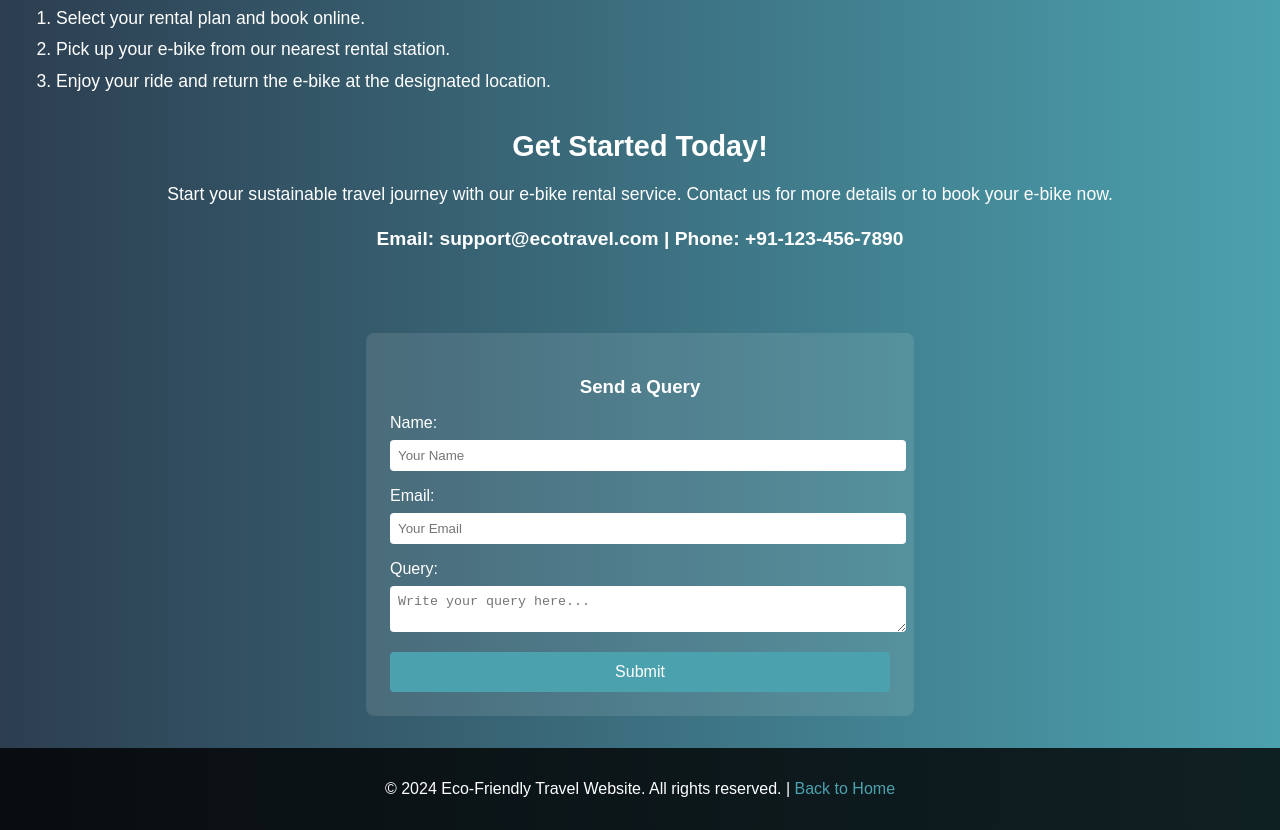
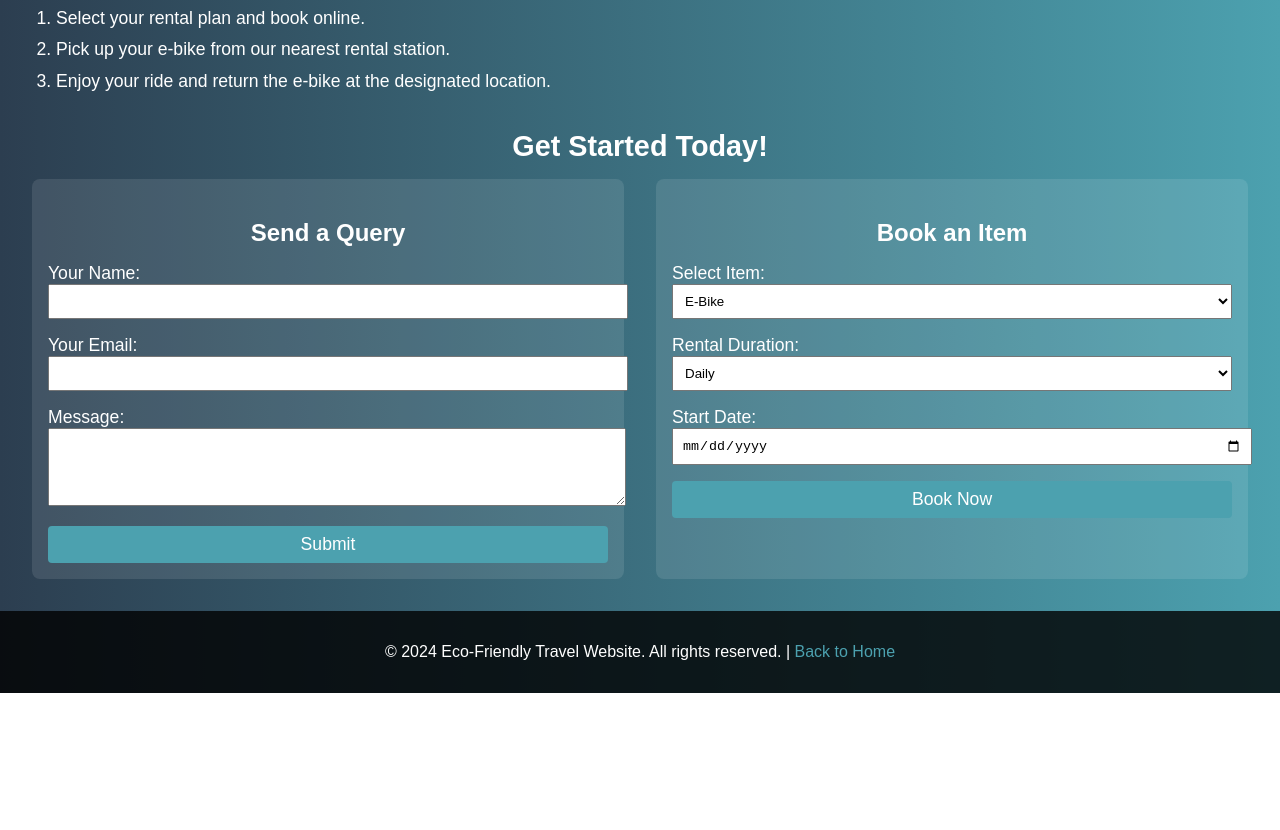
Before and after one commit to Palak21012005/Ech-friendly-travel, a plain HTML site: page e-bike-rentals.html in a window 1280 px wide. Shown: the part 946-1776 px from the top of the page. After the commit the page ends 1639 px from the top, so only its background shows below. Drawn offline with Linux system fonts and the light colour scheme.

Commit message:
Update e-bike-rentals.html

```diff
--- a/e-bike-rentals.html
+++ b/e-bike-rentals.html
@@ -76,31 +76,54 @@
       </ol>
     </section>
 
-    <!-- Contact Section -->
+    <!-- Contact and Booking Section -->
     <section>
       <h2 style="font-size: 1.8rem; text-align: center; margin-bottom: 1rem;">Get Started Today!</h2>
-      <p style="font-size: 1.1rem; text-align: center; line-height: 1.6;">
-        Start your sustainable travel journey with our e-bike rental service. Contact us for more details or to book your e-bike now.
-      </p>
-      <p style="text-align: center; font-size: 1.2rem; font-weight: bold;">
-        Email: support@ecotravel.com | Phone: +91-123-456-7890
-      </p>
-    </section>
-  </main>
-   <!-- Query Form -->
-      <form style="margin: 2rem auto; max-width: 500px; background: rgba(255, 255, 255, 0.1); padding: 1.5rem; border-radius: 8px;">
-        <h3 style="text-align: center; margin-bottom: 1rem;">Send a Query</h3>
-        <label for="name" style="display: block; margin-bottom: 0.5rem;">Name:</label>
-        <input type="text" id="name" name="name" placeholder="Your Name" required style="width: 100%; padding: 0.5rem; margin-bottom: 1rem; border: none; border-radius: 4px;">
+      <div style="display: flex; gap: 2rem; justify-content: center;">
 
-        <label for="email" style="display: block; margin-bottom: 0.5rem;">Email:</label>
-        <input type="email" id="email" name="email" placeholder="Your Email" required style="width: 100%; padding: 0.5rem; margin-bottom: 1rem; border: none; border-radius: 4px;">
+        <!-- Query Form -->
+        <div style="flex: 1; background: rgba(255, 255, 255, 0.1); padding: 1rem; border-radius: 8px;">
+          <h3 style="font-size: 1.5rem; margin-bottom: 1rem; text-align: center;">Send a Query</h3>
+          <form>
+            <label for="name" style="font-size: 1.1rem;">Your Name:</label><br>
+            <input type="text" id="name" name="name" style="width: 100%; padding: 0.5rem; margin-bottom: 1rem;" required><br>
 
-        <label for="query" style="display: block; margin-bottom: 0.5rem;">Query:</label>
-        <textarea id="query" name="query" placeholder="Write your query here..." required style="width: 100%; padding: 0.5rem; margin-bottom: 1rem; border: none; border-radius: 4px;"></textarea>
+            <label for="email" style="font-size: 1.1rem;">Your Email:</label><br>
+            <input type="email" id="email" name="email" style="width: 100%; padding: 0.5rem; margin-bottom: 1rem;" required><br>
 
-        <button type="submit" style="display: block; width: 100%; padding: 0.7rem; background: #4ca1af; color: white; border: none; border-radius: 4px; font-size: 1rem;">Submit</button>
-      </form>
+            <label for="message" style="font-size: 1.1rem;">Message:</label><br>
+            <textarea id="message" name="message" rows="4" style="width: 100%; padding: 0.5rem; margin-bottom: 1rem;" required></textarea><br>
+
+            <button type="submit" style="width: 100%; padding: 0.5rem; background: #4ca1af; border: none; color: white; font-size: 1.1rem; border-radius: 4px;">Submit</button>
+          </form>
+        </div>
+
+        <!-- Booking Form -->
+        <div style="flex: 1; background: rgba(255, 255, 255, 0.1); padding: 1rem; border-radius: 8px;">
+          <h3 style="font-size: 1.5rem; margin-bottom: 1rem; text-align: center;">Book an Item</h3>
+          <form>
+            <label for="item" style="font-size: 1.1rem;">Select Item:</label><br>
+            <select id="item" name="item" style="width: 100%; padding: 0.5rem; margin-bottom: 1rem;" required>
+              <option value="e-bike">E-Bike</option>
+              <option value="helmet">Helmet</option>
+              <option value="charger">Charger</option>
+            </select><br>
+
+            <label for="rental-duration" style="font-size: 1.1rem;">Rental Duration:</label><br>
+            <select id="rental-duration" name="rental-duration" style="width: 100%; padding: 0.5rem; margin-bottom: 1rem;" required>
+              <option value="daily">Daily</option>
+              <option value="weekly">Weekly</option>
+              <option value="monthly">Monthly</option>
+            </select><br>
+
+            <label for="start-date" style="font-size: 1.1rem;">Start Date:</label><br>
+            <input type="date" id="start-date" name="start-date" style="width: 100%; padding: 0.5rem; margin-bottom: 1rem;" required><br>
+
+            <button type="submit" style="width: 100%; padding: 0.5rem; background: #4ca1af; border: none; color: white; font-size: 1.1rem; border-radius: 4px;">Book Now</button>
+          </form>
+        </div>
+
+      </div>
     </section>
   </main>
 
```
